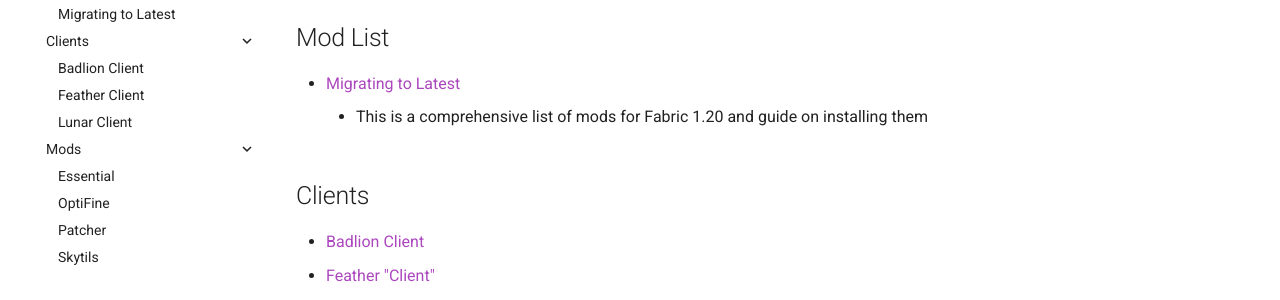
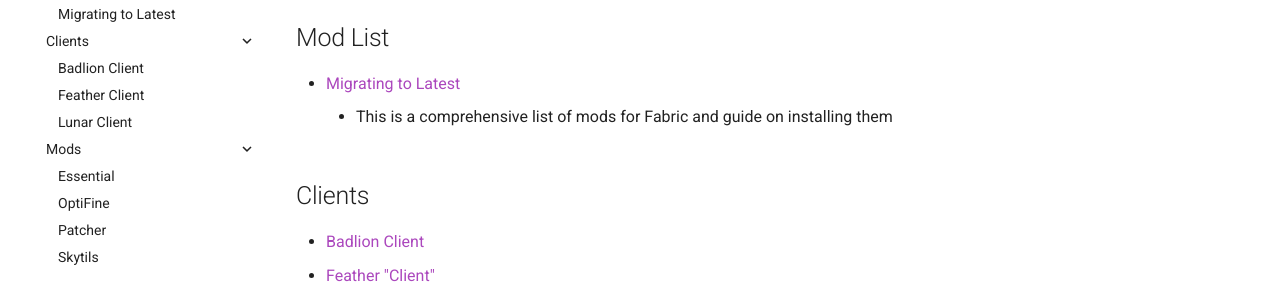
Before and after one commit to MicrocontrollersDev/Alternatives, an MkDocs documentation site: the page built from docs/latest/home.md, in a window 1280 px wide and 943 px high. Shown: the part 315-615 px from the top of the window. Built offline with MkDocs 1.6.1 and Material for MkDocs 9.7.7, drawn with Linux system fonts in a browser that asks for light colours; comment, search, counter and statistics services are not loaded.

Commit message:
remove version from home

```diff
--- a/docs/latest/home.md
+++ b/docs/latest/home.md
@@ -7,7 +7,7 @@
 ## Mod List
 
 * [Migrating to Latest](https://alternatives.microcontrollers.dev/latest/migrating)
-    - This is a comprehensive list of mods for Fabric 1.20 and guide on installing them
+    - This is a comprehensive list of mods for Fabric and guide on installing them
 
 ## Clients
 
```
